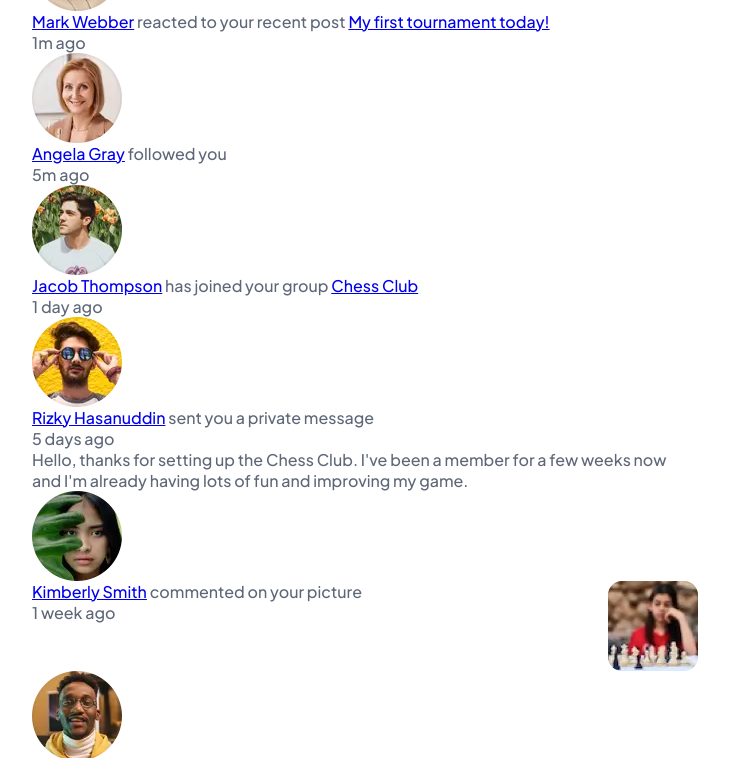
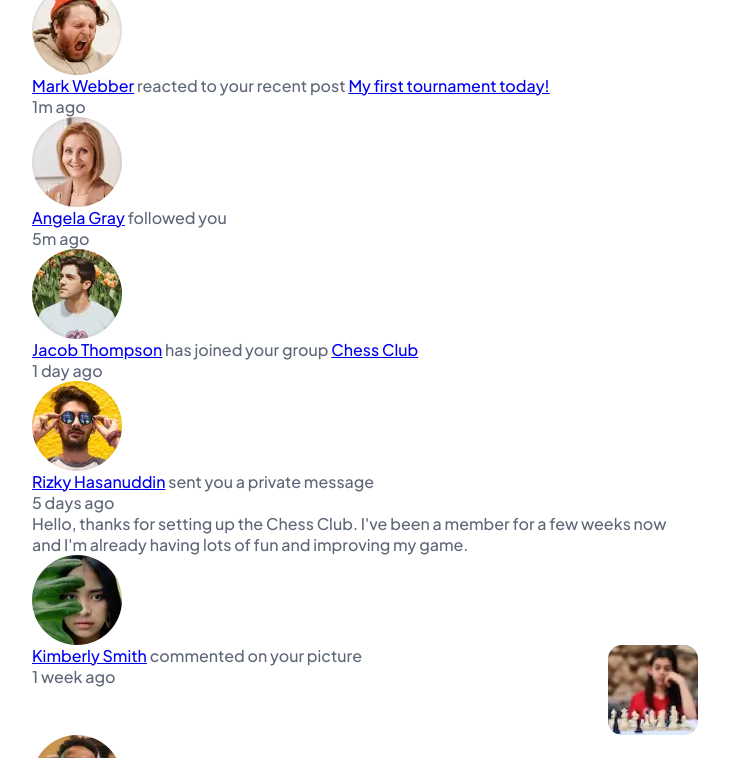
Before and after one commit to karolbanat/notifications-page, a website: page index.html in a window 1280 px wide. Shown: the part 145-903 px from the top of the page, without its empty margins (275-1004 px from the left). Drawn offline with Linux system fonts and the light colour scheme.

Commit message:
Shadow and main padding

```diff
--- a/src/sass/abstracts/_variables.scss
+++ b/src/sass/abstracts/_variables.scss
@@ -1,7 +1,6 @@
 $breakpoints: (
 	small: 38em,
-	medium: 50em,
-	large: 62em,
+	medium: 46em,
 );
 
 $colors: (
--- a/src/sass/base/_base.scss
+++ b/src/sass/base/_base.scss
@@ -1,3 +1,5 @@
+@use '../abstracts/mixins' as mxn;
+
 body {
 	font-family: var(--ff-primary);
 	font-weight: var(--fw-400, 400);
@@ -9,6 +11,9 @@ main {
 	display: grid;
 	place-items: center;
 	min-height: 100vh;
+	@include mxn.mq(medium) {
+		padding-block: 6.4rem;
+	}
 }
 
 h1,
--- a/src/sass/components/_notifications.scss
+++ b/src/sass/components/_notifications.scss
@@ -4,6 +4,10 @@
 	padding-block: var(--spacer-rem-500);
 	padding-inline: var(--spacer-rem-475);
 	background-color: var(--clr-neutral-100);
+	@include mxn.mq(medium) {
+		border-radius: var(--borr-400);
+		box-shadow: 0 2rem 6rem hsl(225 39% 47% / 0.05);
+	}
 
 	&__heading {
 		font-size: var(--fz-600);
```
Also changed, not shown: dist/css/main.min.css.
